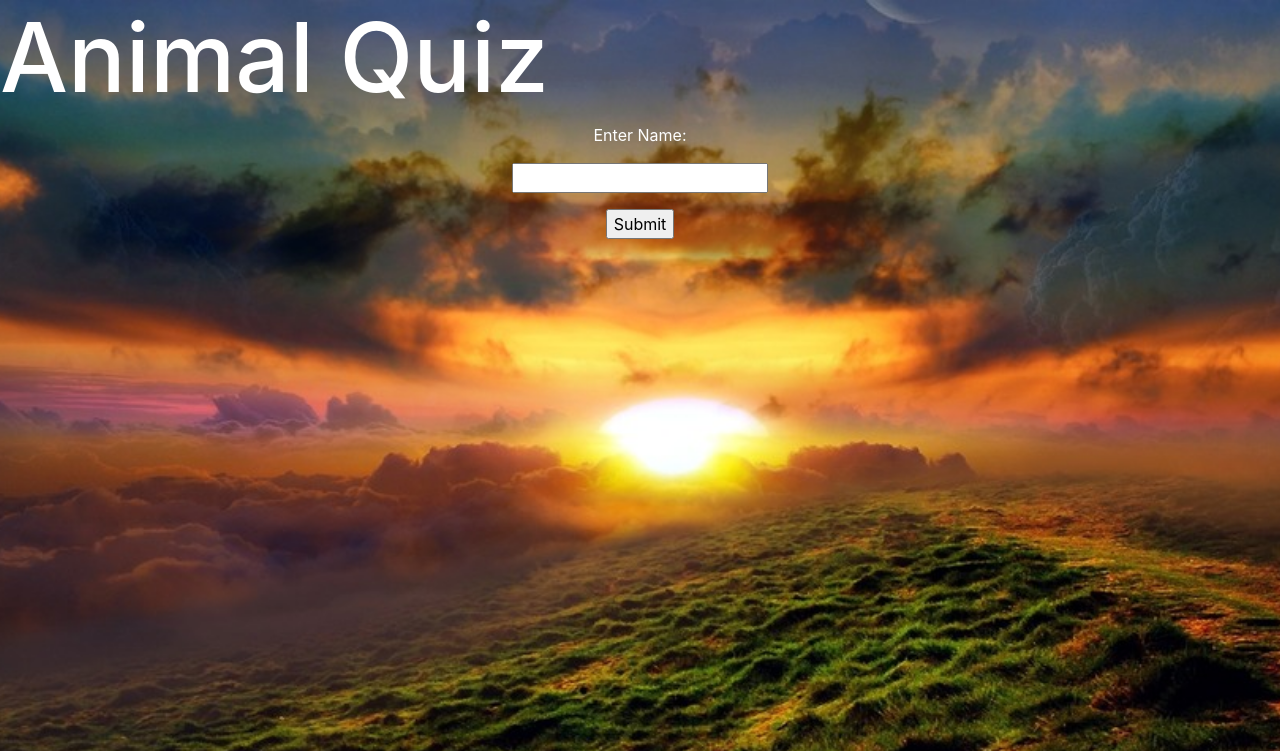
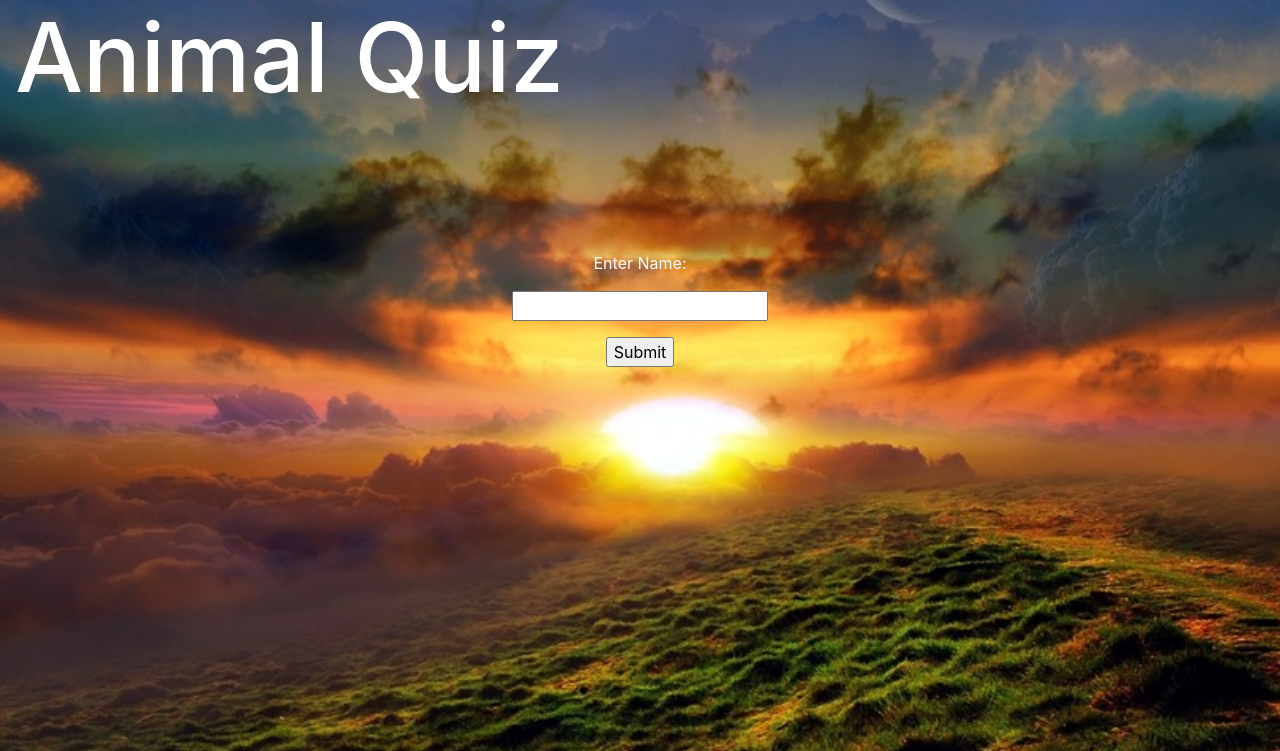
Before and after one commit to chookmook29/guessing_game, a Flask app: page / in a window 1280 px wide. Shown: the top 751 px of the page. Run offline with Flask 2, Linux system fonts and the light colour scheme; some libraries are stand-ins or nearby versions.

Commit message:
CSS reformatting, new classes

```diff
--- a/static/css/main.css
+++ b/static/css/main.css
@@ -267,7 +267,7 @@
 		font-size: 4rem;
 	}
 	.letter_button {
-		font-size: 4rem;
+		font-size: 1.8rem;
 		padding: 1rem 2rem;
 	}
 	.my_button {
@@ -452,3 +452,12 @@ p {
 .current {
 	color: white;
 }
+.initial_form {
+	padding: 10%;
+}
+.custom_row {/*Bootstrap row was setting margins left and right -15px*/
+	display: flex;
+}
+.content {
+	width: 100%
+}
--- a/templates/base.html
+++ b/templates/base.html
@@ -11,8 +11,8 @@
   <body>
   	<div class="custom_container text-center">
       <header>
-        <div class="row">
-          <div class="col-12">
+        <div class="custom_row">
+          <div class="content">
             <div class="float-left">
               <h1>Animal Quiz</h1>
             </div>
--- a/templates/game.html
+++ b/templates/game.html
@@ -2,13 +2,12 @@
 {% block title%}Game{% endblock %}
 {% block content %}
 	    <p>{{ user_greeting }}</p>
-	    <p> {{ attempts }} attempts left</p>
+	    <p> {{ attempts }} attempts left, your guess: {{ guess }} {{ used }}</p>
 	    <p class="current">{{ current }}</p>
 	    <form action = "/user_guess" method = "post">
 	         {% for letter in letter_array %}
 	         <button type="submit" value={{letter}} name="guess" class="letter_button">{{letter}}</button>
 	         {% endfor %}
-	         <p>YOUR GUESS: {{ guess }} {{ used }}</p>
 	    </form>
 	        <div class="my_hint">
 	        	<div class="my_row justify-content-center">
--- a/templates/index.html
+++ b/templates/index.html
@@ -11,13 +11,13 @@
   <body>
   	<div class="custom_container text-center">
       <header>
-        <div class="row">
+        <div class="custom_row">
           <div class="col-12">
 			<h1>Animal Quiz</h1>
           </div>
         </div>
       </header>
-	<form action = "/initial_word" method = "post">
+	<form class="initial_form" action="/initial_word" method="post">
 		<p>Enter Name:</p>
 		<p><input type = "text" name = "new_user" /></p>
 		<p><input type = "submit" value = "Submit" /></p>
```
